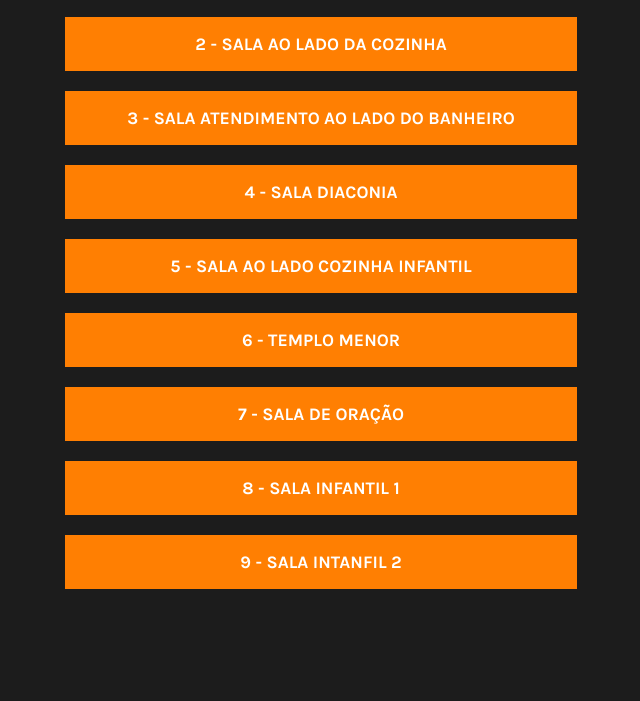
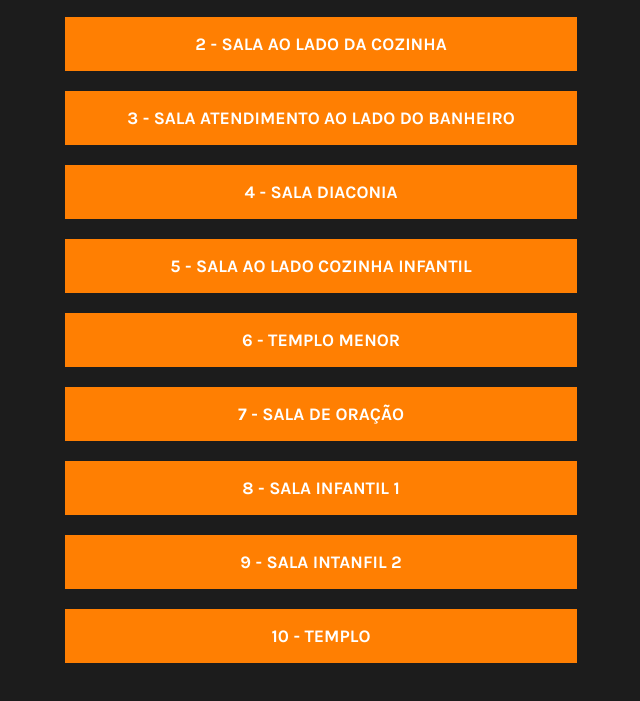
Before and after one commit to 3reis/agendamentodesalas, a plain HTML site: page index.html in a window 1280 px wide. Shown: the part 315-1016 px from the top of the page, without its empty margins (319-959 px from the left). Before the commit the page ends 944 px from the top, so only its background shows below. Drawn offline with Linux system fonts and the light colour scheme.

Commit message:
Update index.html

```diff
--- a/index.html
+++ b/index.html
@@ -21,6 +21,7 @@
         <a href="https://calendar.app.google/H4V775pNHrLwpMcr7" target="_blank">7 - Sala de oração</a>
         <a href="https://calendar.app.google/z7hDSxk85WScKZQs6" target="_blank">8 - Sala infantil 1</a>
         <a href="https://calendar.app.google/TVVhgGac7JTjPrwg6" target="_blank">9 - Sala intanfil 2</a>
+        <a href="https://calendar.app.google/TVVhgGac7JTjPrwg6" target="_blank">10 - Templo</a>
     </div>
 </body>
 </html>
```
